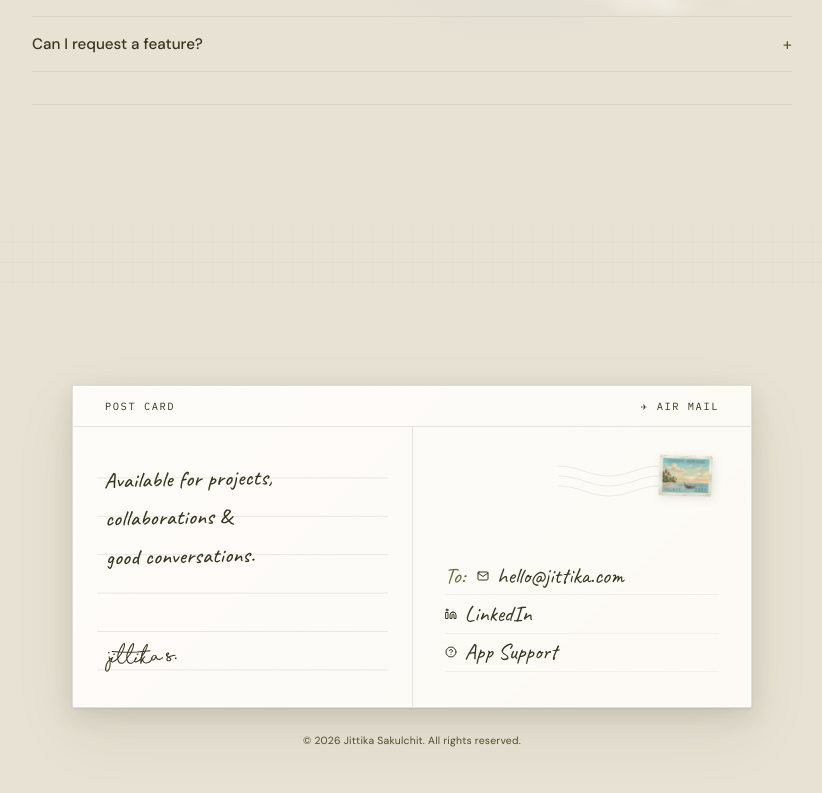
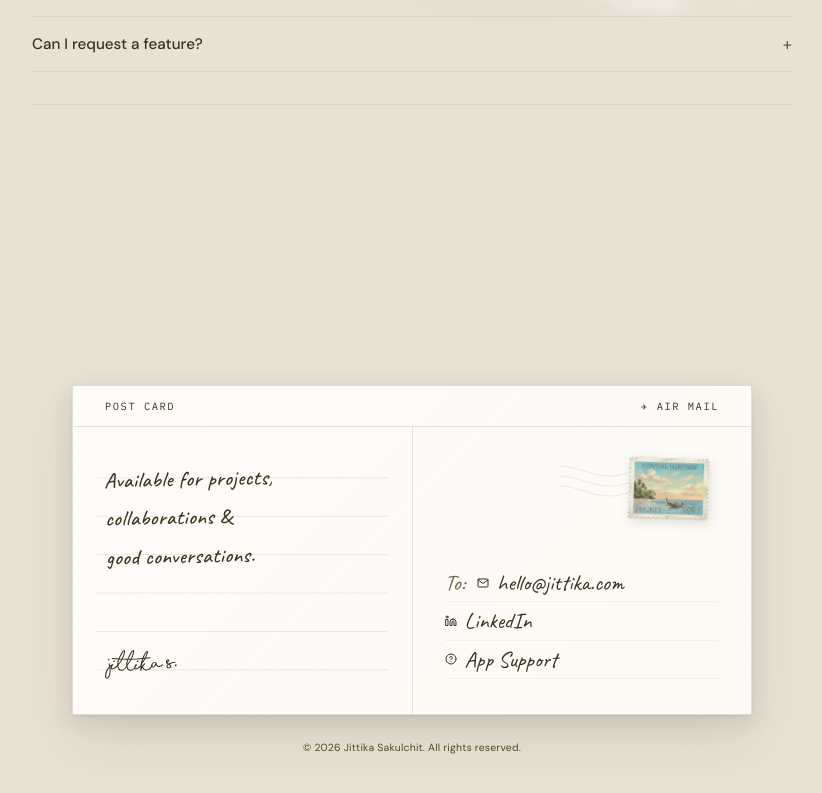
Before and after one commit to jittikasa/Portfolio, a React (Vite) app: page /support in a window 1280 px wide. Shown: the part 2078-2871 px from the top of the page, without its empty margins (228-1050 px from the left). Built offline with nearby package versions, Linux system fonts and the light colour scheme; a web font is replaced by a local one.

Commit message:
Increase stamp size to 98px (1.5x) and refine its shadow

```diff
--- a/src/components/Footer.css
+++ b/src/components/Footer.css
@@ -150,14 +150,14 @@
 }
 
 .pc-stamp {
-  width: 65px;
+  width: 98px;
   height: auto;
   position: relative;
   display: flex;
   align-items: center;
   justify-content: center;
   flex-shrink: 0;
-  filter: drop-shadow(2px 2px 4px rgba(0,0,0,0.1));
+  filter: drop-shadow(2px 3px 6px rgba(0,0,0,0.12));
   transform: rotate(3deg);
   z-index: 2;
 }
```
